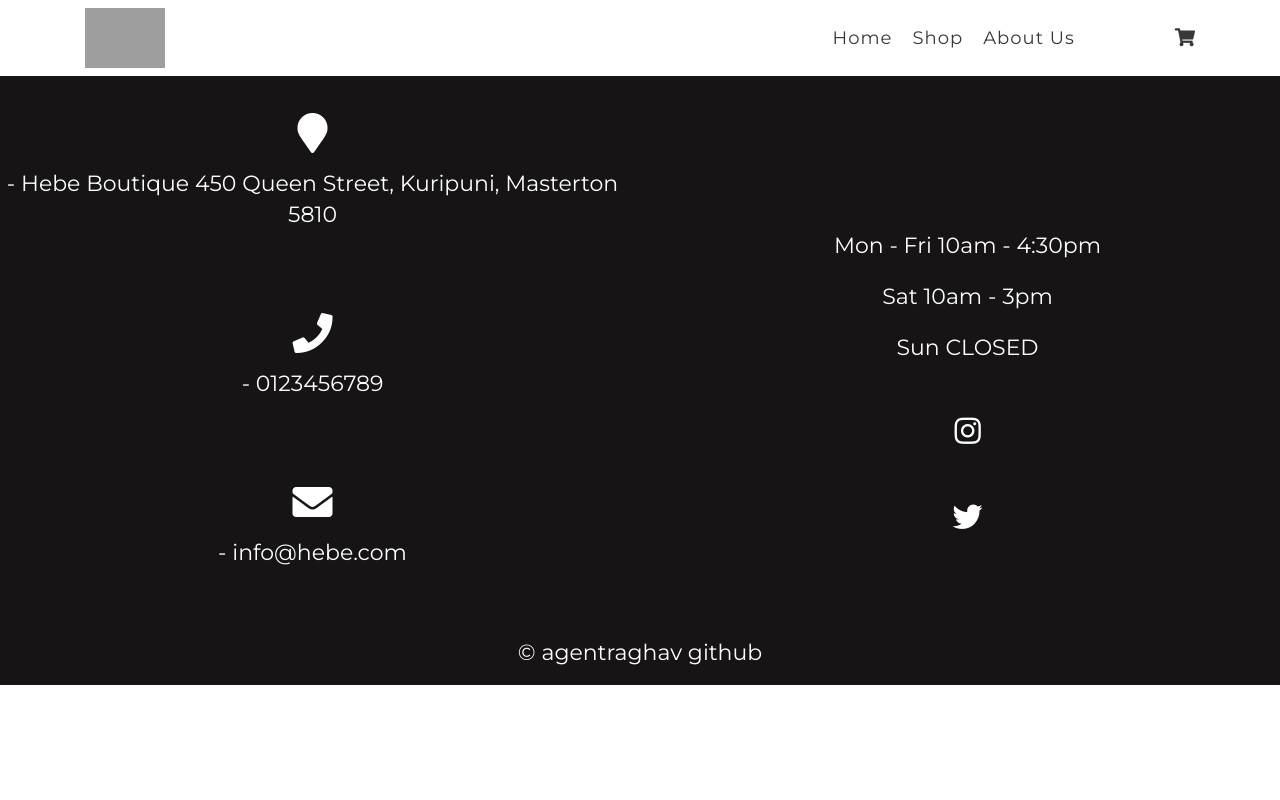
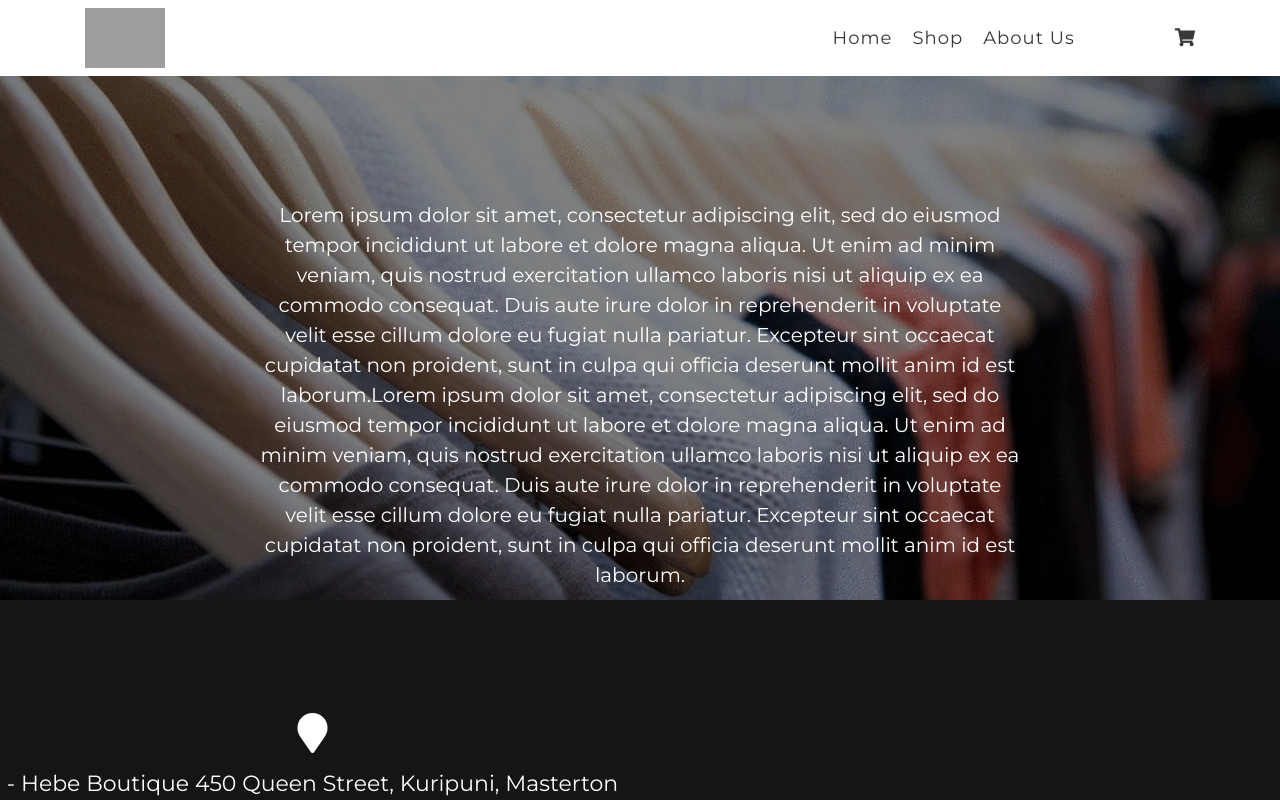
Before and after one commit to agentraghav/shopping_cart, a React (Create React App) app: page /shopping_cart/about in a window 1280 px wide. Shown: the top 800 px of the page. Built offline with nearby package versions, Linux system fonts and the light colour scheme; grey boxes are pictures that could not be loaded.

Commit message:
about page

```diff
--- a/src/App.js
+++ b/src/App.js
@@ -4,6 +4,7 @@ import { BrowserRouter, Switch, Route } from 'react-router-dom';
 import { Header } from './components/header';
 import { Footer } from './components/footer';
 import { Shop } from './components/shop';
+import { About } from './components/about';
 function App() {
   let [cartItems, setCartItems] = useState([]);
   const getCartItems = () => {
@@ -54,6 +55,11 @@ function App() {
           exact
           render={(props) => <Shop {...props} />}
         />
+        <Route
+          path='/shopping_cart/about'
+          exact
+          render={(props) => <About {...props} />}
+        />
       </Switch>
       <Footer />
     </BrowserRouter>
--- /dev/null
+++ b/src/components/about.js
@@ -0,0 +1,28 @@
+import React from 'react';
+import { Row, Col } from 'react-bootstrap';
+export const About = () => {
+  return (
+    <>
+      <Row className='about-bg'>
+        <Col md={12}>
+          <p className='about-head'>
+            Lorem ipsum dolor sit amet, consectetur adipiscing elit, sed do
+            eiusmod tempor incididunt ut labore et dolore magna aliqua. Ut enim
+            ad minim veniam, quis nostrud exercitation ullamco laboris nisi ut
+            aliquip ex ea commodo consequat. Duis aute irure dolor in
+            reprehenderit in voluptate velit esse cillum dolore eu fugiat nulla
+            pariatur. Excepteur sint occaecat cupidatat non proident, sunt in
+            culpa qui officia deserunt mollit anim id est laborum.Lorem ipsum
+            dolor sit amet, consectetur adipiscing elit, sed do eiusmod tempor
+            incididunt ut labore et dolore magna aliqua. Ut enim ad minim
+            veniam, quis nostrud exercitation ullamco laboris nisi ut aliquip ex
+            ea commodo consequat. Duis aute irure dolor in reprehenderit in
+            voluptate velit esse cillum dolore eu fugiat nulla pariatur.
+            Excepteur sint occaecat cupidatat non proident, sunt in culpa qui
+            officia deserunt mollit anim id est laborum.
+          </p>
+        </Col>
+      </Row>
+    </>
+  );
+};
--- a/src/styles/styles.css
+++ b/src/styles/styles.css
@@ -223,3 +223,22 @@
   font-size: 18px;
   color: #353434;
 }
+
+.about-bg {
+  height: 600px;
+  background-position: center;
+  background-repeat: no-repeat;
+  background-size: cover;
+  background-image: url('../images/about-back.jpg');
+}
+
+.about-head {
+  font-family: 'Montserrat', sans-serif;
+  color: #fff;
+  font-size: 20px;
+  margin-left: 20%;
+  margin-right: 20%;
+  margin-bottom: 20%;
+  margin-top: 200px;
+  text-align: center;
+}
```
Also changed, not shown: src/images/about-back.jpg (added), 1 other file (tests, documents, lock files or other folders).
